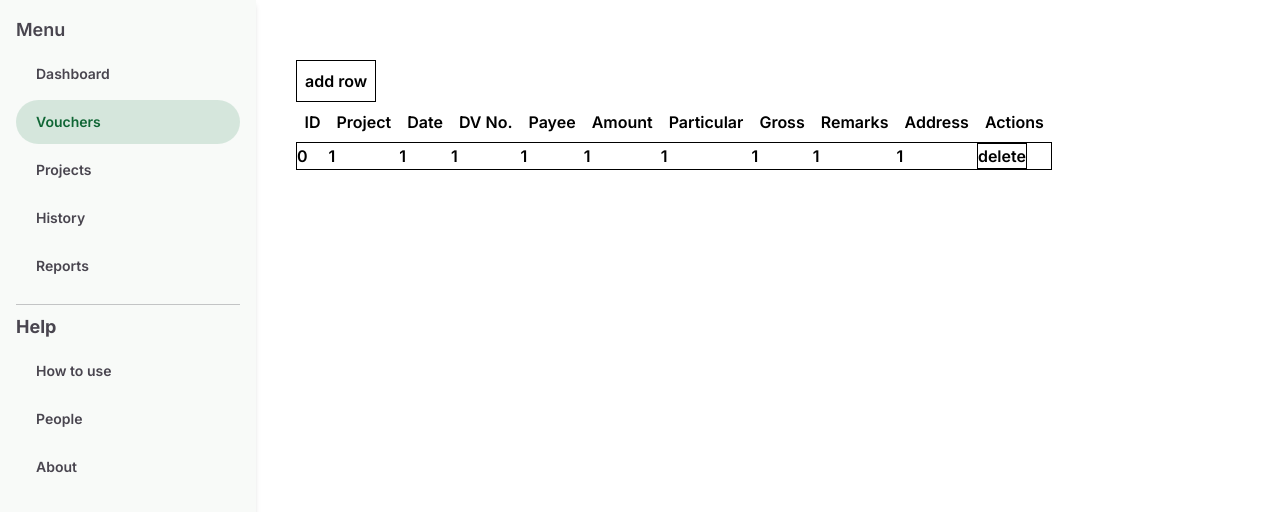
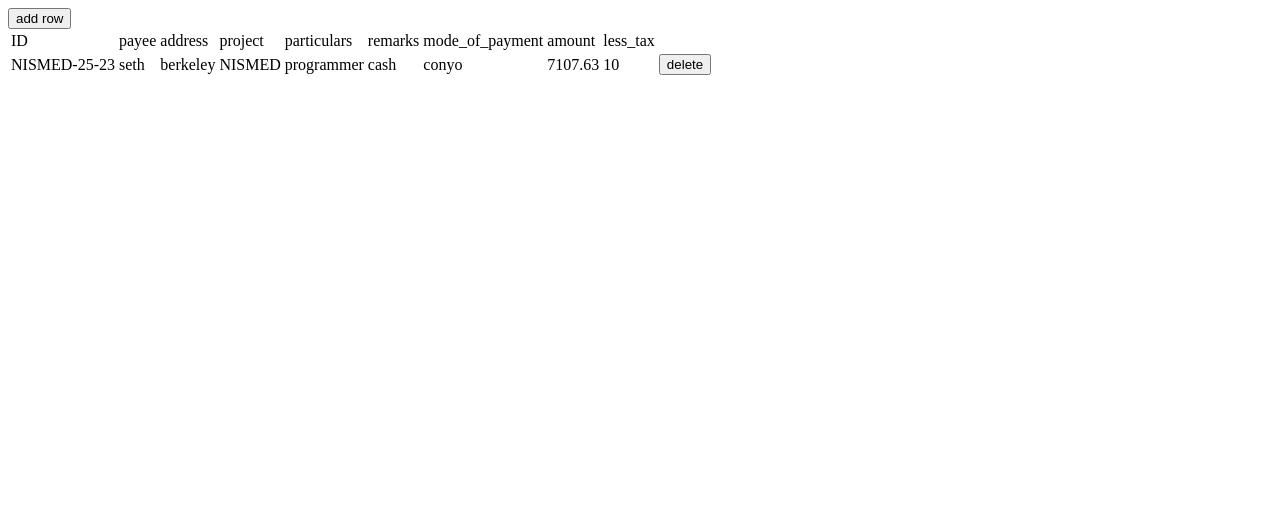
Before and after one commit to up-nismed-195/accounting-system, a SvelteKit app: page /vouchers in a window 1280 px wide. Shown: the top 512 px of the page. Built offline with nearby package versions, Linux system fonts and the light colour scheme.

Commit message:
reset ui

```diff
--- a/src/app.css
+++ b/src/app.css
@@ -1,10 +1,12 @@
 @import url('https://fonts.googleapis.com/css2?family=Inter:ital,opsz,wght@0,14..32,100..900;1,14..32,100..900&display=swap');
-@import "tailwindcss";
+/* @import "tailwindcss";  */
 
-@theme {
+
+
+/* @theme {
   --font-display: "Inter", monospace;
   --color-nismed: #106635;
   --color-secondary: #B4D4C2;
   --color-tertiary: #EBF6EF;
   --color-display: #49454F;
-}
+} */
--- a/src/app.d.ts
+++ b/src/app.d.ts
@@ -7,6 +7,32 @@ declare global {
 		// interface PageData {}
 		// interface PageState {}
 		// interface Platform {}
+		interface Voucher {
+			payee: string,
+			address: string,
+			dv_no: string,
+			particulars: string,
+			mode_of_payment: string,
+			tin_id_no: string,
+			remarks: string,
+			date: string,
+			amount: number,
+			less_tax: number,
+			project: string,
+			authorized_rep: string,
+			approver: string,
+		}
+
+		interface VoucherUI extends Pick<Voucher,
+			"payee" |
+			"address" |
+			"project" |
+			"particulars" |
+			"mode_of_payment" |
+			"remarks" |
+			"amount" |
+			"less_tax"
+		> {}
 	}
 }
 
--- a/src/routes/+layout.svelte
+++ b/src/routes/+layout.svelte
@@ -1,12 +1,10 @@
 <script>
   import "../app.css"
-  import { page } from "$app/state";
-	import { onMount } from "svelte";
   let { children } = $props();
 
 </script>
 
-<div class="flex h-screen font-display font-semibold">
+<!-- <div class="flex h-screen font-display font-semibold">
     <aside class="w-64   bg-bg text-display flex flex-col bg-[#f1f5f2]/50 px-4 py-4 shadow-md">
         <span class="text-lg mb-2">
           Menu
@@ -46,4 +44,6 @@
     <main class="flex-1 py-15 px-10">
         {@render children()}
     </main>
-</div>
+</div> -->
+
+{@render children()}
--- a/src/routes/vouchers/+page.svelte
+++ b/src/routes/vouchers/+page.svelte
@@ -1,45 +1,58 @@
-<script>
+<script lang="ts">
+	import { applyAction } from "$app/forms";
     import Row from "./Row.svelte";
-    import { table_data } from "./data.svelte";
+    import { rows } from "./data.svelte";
 
-    const headers = ["ID", "Project", "Date", "DV No.", "Payee", "Amount",
-                    "Particular", "Gross", "Remarks", "Address", "Actions"]
+    const headers = [
+      "ID",
+      "payee",
+      "address",
+      "project",
+      "particulars",
+      "remarks",
+      "mode_of_payment",
+      "amount",
+      "less_tax",
+    ]
+
+    function generateRandomString(length: number) {
+      let string = ""
+      for (let i = 0; i < length; i++) {
+        string += String.fromCharCode(97+Math.floor(Math.random() * 26))
+      }
+
+      return string
+    }
 
     function addRow() {
-      let toAdd = {
-        "Project": 1,
-        "Date": 1,
-        "DV No.": 1,
-        "Payee": 1,
-        "Amount": 1,
-        "Particular": 1,
-        "Gross": 1,
-        "Remarks": 1,
-        "Address": Math.round(Math.random() * 100, 2),
+      let row: App.VoucherUI = {
+        payee: `${generateRandomString(6)}`,
+        address: "",
+        project: "NISMED",
+        particulars: "",
+        remarks: "",
+        mode_of_payment: "",
+        amount: Math.round(Math.random() * 100),
+        less_tax: Math.round(Math.random() * 2) * 10,
       }
 
-      $table_data.rows = [...$table_data.rows, toAdd]
-      console.log($table_data.rows)
+      $rows = [...$rows, row]
     }
-
-
-
 </script>
 
-<button onclick={addRow} class="border p-2">add row</button>
-
+<button onclick={addRow} class="">add row</button>
 
 <table>
 <thead>
-<tr>
-  {#each headers as header}
-    <td class="p-2">{header}</td>
-  {/each}
-</tr>
+  <tr>
+    {#each headers as header}
+      <td class="p-2">{header}</td>
+    {/each}
+  </tr>
 </thead>
 <tbody>
-    {#each $table_data.rows as row, i (i)}
-        <Row {row} {i} />
+    {#each $rows as row, index (index)}
+        <Row {row} {index} />
     {/each}
 </tbody>
 </table>
--- a/src/routes/vouchers/Row.svelte
+++ b/src/routes/vouchers/Row.svelte
@@ -1,23 +1,26 @@
 <script lang="ts">
-  import { table_data } from './data.svelte.js';
+  import { rows } from './data.svelte.js';
 
-  export let row;
-  export let i: number;
+  export let row: App.VoucherUI;
+  export let index: number;
 
   function deleteRow() {
-    $table_data.rows = [
-      ...$table_data.rows.slice(0, i),
-      ...$table_data.rows.slice(i + 1)
+    $rows = [
+      ...$rows.slice(0, index),
+      ...$rows.slice(index + 1)
     ];
   }
+
+  let BASE = 23
+  let dv = (`${row.project}-${new Date().getFullYear().toString().slice(2)}-${BASE + index}`)
 </script>
 
-<tr class="border">
-    <td>{i}</td>
+<tr class="">
+    <td>{dv}</td>
     {#each Object.values(row) as value}
         <td>{value}</td>
     {/each}
     <td>
-    <button on:click={deleteRow} class="border">delete</button>
+    <button on:click={deleteRow} class="">delete</button>
     </td>
 </tr>
--- a/src/routes/vouchers/data.svelte.js
+++ /dev/null
@@ -1,15 +0,0 @@
-import { writable } from "svelte/store";
-
-export const table_data = writable({
-    rows: [{
-        "Project": 1,
-        "Date": 1,
-        "DV No.": 1,
-        "Payee": 1,
-        "Amount": 1,
-        "Particular": 1,
-        "Gross": 1,
-        "Remarks": 1,
-        "Address": 1,
-    }]
-})
--- /dev/null
+++ b/src/routes/vouchers/data.svelte.ts
@@ -0,0 +1,17 @@
+import { writable } from "svelte/store";
+import type { Writable } from "svelte/store";
+
+export const rows: Writable<App.VoucherUI[]> = writable(
+    [
+        {
+            payee: "seth",
+            address: "berkeley",
+            project: "NISMED",
+            particulars: "programmer",
+            mode_of_payment: "cash",
+            remarks: "conyo",
+            amount: 7107.63,
+            less_tax: 10,
+        }
+    ]
+)
```
